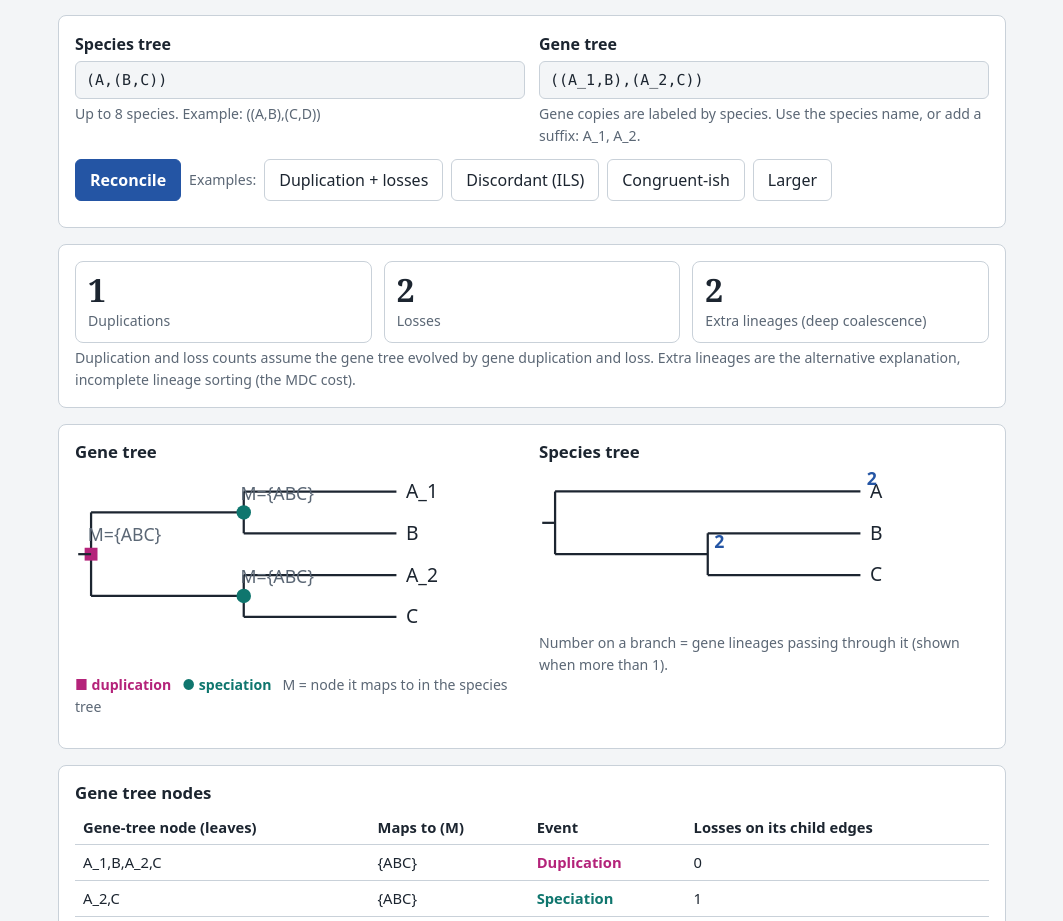
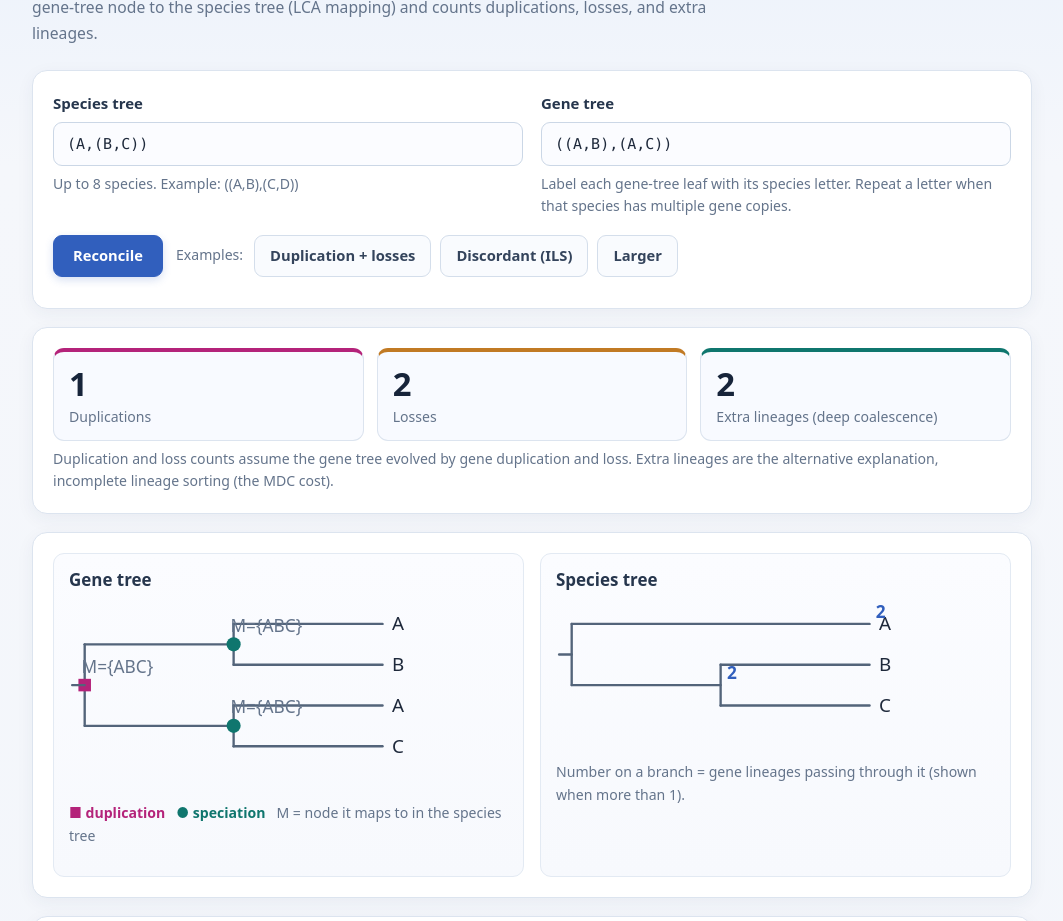
Before and after one commit to FariaT/Gene-Tree-Reconciliation, a plain HTML site: page index.html in a window 1280 px wide. Shown: the part 134-1055 px from the top of the page, without its empty margins (108-1171 px from the left). Drawn offline with Linux system fonts and the light colour scheme.

Commit message:
Add files via upload

```diff
--- a/index.html
+++ b/index.html
@@ -3,41 +3,109 @@
 <meta name="viewport" content="width=device-width, initial-scale=1, viewport-fit=cover">
 <title>Gene tree / species tree reconciliation</title>
 <style>
-:root{--bg:#f3f5f7;--card:#fff;--ink:#1c2530;--mut:#5b6775;--line:#c9d1d9;--dup:#b4237a;--spec:#0f766e;--acc:#2455a4;--err:#b42318;
-box-sizing:border-box;padding-top:env(safe-area-inset-top,0px);padding-bottom:env(safe-area-inset-bottom,0px)}
-@media (prefers-color-scheme:dark){:root:not([data-theme="light"]){--bg:#12171d;--card:#1b222b;--ink:#e6ebf0;--mut:#9aa7b4;--line:#33404d;--dup:#f06cb8;--spec:#4fd1c0;--acc:#7aa7f0;--err:#ff8a7a}}
-:root[data-theme="dark"]{--bg:#12171d;--card:#1b222b;--ink:#e6ebf0;--mut:#9aa7b4;--line:#33404d;--dup:#f06cb8;--spec:#4fd1c0;--acc:#7aa7f0;--err:#ff8a7a}
-*{box-sizing:border-box}html{scroll-padding-top:env(safe-area-inset-top,0px)}
-body{margin:0;background:var(--bg);color:var(--ink);font:16px/1.55 system-ui,-apple-system,"Segoe UI",sans-serif}
-main{max-width:980px;margin:0 auto;padding:20px 16px 48px}
-h1{font:600 1.6rem/1.2 Georgia,"Times New Roman",serif;margin:0 0 6px}
-p.lead{color:var(--mut);margin:0 0 18px;max-width:70ch}
-.card{background:var(--card);border:1px solid var(--line);border-radius:8px;padding:16px;margin-bottom:16px}
-label{display:block;font-weight:600;margin-bottom:4px}
-input[type=text]{width:100%;font:15px ui-monospace,Menlo,Consolas,monospace;padding:9px 10px;border:1px solid var(--line);border-radius:6px;background:var(--bg);color:var(--ink)}
-input:focus,button:focus-visible{outline:2px solid var(--acc);outline-offset:2px}
-.row{display:grid;grid-template-columns:1fr 1fr;gap:14px}
-@media(max-width:700px){.row{grid-template-columns:1fr}}
-.hint{color:var(--mut);font-size:.88rem;margin:4px 0 0}
-button{font:inherit;padding:8px 14px;border-radius:6px;border:1px solid var(--line);background:var(--card);color:var(--ink);cursor:pointer}
-button.go{background:var(--acc);border-color:var(--acc);color:#fff;font-weight:600}
-.btns{display:flex;flex-wrap:wrap;gap:8px;margin-top:12px;align-items:center}
-.err{color:var(--err);font-weight:600;margin-top:10px}
-.stats{display:grid;grid-template-columns:repeat(3,1fr);gap:12px}
-.stat{border:1px solid var(--line);border-radius:8px;padding:10px 12px}
-.stat b{display:block;font:600 2rem/1.1 Georgia,serif}
-.stat span{color:var(--mut);font-size:.88rem}
-.trees{display:grid;grid-template-columns:1fr 1fr;gap:14px}
-@media(max-width:700px){.trees{grid-template-columns:1fr}}
-.trees h2,.card h2{font:600 1.05rem/1.3 system-ui,sans-serif;margin:0 0 6px}
-svg{width:100%;height:auto;display:block}
-svg text{fill:var(--ink);font:12px system-ui,sans-serif}svg .m{fill:var(--mut);font-size:11px}
-svg line,svg path{stroke:var(--ink);stroke-width:1.4;fill:none}
-.tw{overflow-x:auto}
-table{border-collapse:collapse;width:100%;font-size:.92rem}
-th,td{text-align:left;padding:6px 8px;border-bottom:1px solid var(--line)}
-.d{color:var(--dup);font-weight:600}.s{color:var(--spec);font-weight:600}
+:root{
+  --bg:#f3f6fb;
+  --card:#ffffff;
+  --ink:#1e293b;
+  --mut:#64748b;
+  --line:#dce4ef;
+  --dup:#b4237a;
+  --spec:#0f766e;
+  --acc:#315fbd;
+  --err:#b42318;
+  --soft:#f8faff;
+}
+*{box-sizing:border-box}
+html{scroll-behavior:smooth}
+body{
+  margin:0;
+  background:linear-gradient(180deg,#eaf1fb 0,#f5f7fb 300px,var(--bg) 100%);
+  color:var(--ink);
+  font:15px/1.6 system-ui,-apple-system,"Segoe UI",sans-serif;
+}
+main{max-width:1040px;margin:0 auto;padding:34px 20px 56px}
+main::before{
+  content:"";display:block;width:58px;height:5px;border-radius:8px;
+  background:linear-gradient(90deg,var(--acc),var(--spec));margin-bottom:18px;
+}
+h1{
+  font:700 clamp(1.55rem,3vw,2rem)/1.2 system-ui,-apple-system,"Segoe UI",sans-serif;
+  margin:0 0 9px;letter-spacing:-.035em;color:#17243a;
+}
+p.lead{color:var(--mut);margin:0 0 24px;max-width:76ch;font-size:.98rem}
+.card{
+  background:var(--card);border:1px solid var(--line);border-radius:15px;
+  padding:20px;margin-bottom:18px;
+  box-shadow:0 5px 18px rgba(35,55,85,.055);
+}
+label{display:block;font-weight:700;margin-bottom:7px;color:#26364d}
+.row{display:grid;grid-template-columns:1fr 1fr;gap:18px}
+.row>div{min-width:0}
+input[type=text]{
+  display:block;width:100%;min-width:0;font:15px ui-monospace,SFMono-Regular,Menlo,Consolas,monospace;
+  padding:12px 13px;border:1px solid #cbd7e6;border-radius:9px;
+  background:#fbfcff;color:var(--ink);transition:border-color .15s,box-shadow .15s,background .15s;
+}
+input[type=text]:hover{border-color:#aebfd5;background:#fff}
+input:focus,button:focus-visible{outline:3px solid rgba(49,95,189,.18);outline-offset:2px;border-color:var(--acc)}
+.hint{color:var(--mut);font-size:.88rem;margin:7px 0 0}
+button{
+  font:600 .92rem/1.35 system-ui,-apple-system,"Segoe UI",sans-serif;
+  padding:10px 15px;border-radius:9px;border:1px solid #d4deeb;
+  background:#f9fbfe;color:#34445c;cursor:pointer;
+  transition:background .15s,border-color .15s,transform .15s,box-shadow .15s;
+}
+button:hover{background:#eef3fb;border-color:#b7c7dc;box-shadow:0 2px 6px rgba(35,55,85,.06)}
+button:active{transform:translateY(1px)}
+button.go{background:var(--acc);border-color:var(--acc);color:#fff;font-weight:700;padding-inline:19px;box-shadow:0 3px 8px rgba(49,95,189,.2)}
+button.go:hover{background:#264f9f;border-color:#264f9f}
+.btns{display:flex;flex-wrap:wrap;gap:9px;margin-top:17px;align-items:center}
+.btns .key{margin:0 2px 0 4px}
+.err{color:var(--err);font-weight:650;margin-top:11px}
+.stats{display:grid;grid-template-columns:repeat(3,minmax(0,1fr));gap:13px}
+.stat{
+  min-width:0;border:1px solid var(--line);border-top:4px solid var(--acc);
+  border-radius:11px;padding:14px 15px;background:var(--soft);
+}
+.stat:nth-child(1){border-top-color:var(--dup)}
+.stat:nth-child(2){border-top-color:#c17a24}
+.stat:nth-child(3){border-top-color:var(--spec)}
+.stat b{display:block;font:700 2.05rem/1.1 system-ui,sans-serif;margin-bottom:5px;color:#17243a}
+.stat span{color:var(--mut);font-size:.88rem;line-height:1.35;display:block}
+.trees{display:grid;grid-template-columns:1fr 1fr;gap:16px}
+.trees>div{
+  min-width:0;padding:15px;border:1px solid #e3eaf3;border-radius:11px;
+  background:linear-gradient(180deg,#fbfcff,#f7f9fd);
+}
+.trees h2,.card h2{font:700 1.06rem/1.35 system-ui,sans-serif;margin:0 0 10px;color:#26364d}
+svg{width:100%;height:auto;display:block;overflow:visible}
+svg text{fill:var(--ink);font:12px system-ui,sans-serif}
+svg .m{fill:var(--mut);font-size:11px}
+svg line,svg path{stroke:#53647a;stroke-width:1.5;fill:none;stroke-linecap:round}
+.tw{overflow-x:auto;border:1px solid var(--line);border-radius:9px}
+table{border-collapse:collapse;width:100%;font-size:.92rem;min-width:560px}
+th,td{text-align:left;padding:9px 11px;border-bottom:1px solid var(--line)}
+th{color:#52627a;font-weight:700;background:#f3f6fb;white-space:nowrap}
+tbody tr:last-child td{border-bottom:0}
+tbody tr:hover{background:#f8faff}
+.d{color:var(--dup);font-weight:700}.s{color:var(--spec);font-weight:700}
 .key{font-size:.88rem;color:var(--mut)}
+@media(max-width:700px){
+  main{padding:25px 14px 40px}
+  .row,.trees{grid-template-columns:1fr}
+  .card{padding:16px;border-radius:12px}
+  .trees>div{padding:12px}
+}
+@media(max-width:520px){
+  .stats{grid-template-columns:1fr}
+  .stat{padding:12px 14px}
+  .btns .key{width:100%;margin:2px 0 0}
+  .btns button{flex:1 1 auto}
+}
+@media(prefers-reduced-motion:reduce){
+  html{scroll-behavior:auto}
+  button,input[type=text]{transition:none}
+}
 </style></head><body><main>
 <h1>Gene tree / species tree reconciliation</h1>
 <p class="lead">Enter a rooted species tree and a rooted gene tree in Newick format. The tool maps each gene-tree node to the species tree (LCA mapping) and counts duplications, losses, and extra lineages.</p>
@@ -46,14 +114,13 @@ th,td{text-align:left;padding:6px 8px;border-bottom:1px solid var(--line)}
 <div class="row">
 <div><label for="st">Species tree</label><input id="st" type="text" value="(A,(B,C))" spellcheck="false">
 <p class="hint">Up to 8 species. Example: ((A,B),(C,D))</p></div>
-<div><label for="gt">Gene tree</label><input id="gt" type="text" value="((A_1,B),(A_2,C))" spellcheck="false">
-<p class="hint">Gene copies are labeled by species. Use the species name, or add a suffix: A_1, A_2.</p></div>
+<div><label for="gt">Gene tree</label><input id="gt" type="text" value="((A,B),(A,C))" spellcheck="false">
+<p class="hint">Label each gene-tree leaf with its species letter. Repeat a letter when that species has multiple gene copies.</p></div>
 </div>
 <div class="btns"><button class="go" id="run">Reconcile</button>
 <span class="key">Examples:</span>
-<button data-st="(A,(B,C))" data-gt="((A_1,B),(A_2,C))">Duplication + losses</button>
+<button data-st="(A,(B,C))" data-gt="((A,B),(A,C))">Duplication + losses</button>
 <button data-st="((A,B),C)" data-gt="((A,C),B)">Discordant (ILS)</button>
-<button data-st="((A,B),(C,D))" data-gt="(((A,B),C),D)">Congruent-ish</button>
 <button data-st="(((A,B),C),(D,E))" data-gt="((A,(B,D)),(C,E))">Larger</button></div>
 <div class="err" id="err" role="alert"></div>
 </section>
@@ -76,11 +143,7 @@ th,td{text-align:left;padding:6px 8px;border-bottom:1px solid var(--line)}
 <section class="card"><h2>Gene tree nodes</h2><div class="tw"><table><thead><tr><th>Gene-tree node (leaves)</th><th>Maps to (M)</th><th>Event</th><th>Losses on its child edges</th></tr></thead><tbody id="tb"></tbody></table></div>
 <p class="hint" id="rootloss"></p></section>
 
-<section class="card"><h2>How the counts work</h2>
-<p><b>Mapping.</b> A gene leaf maps to its species. An internal node maps to the lowest species-tree node that is an ancestor of both children’s images.</p>
-<p><b>Duplication.</b> A node is a duplication if it maps to the same species node as at least one of its children. Otherwise it is a speciation.</p>
-<p><b>Losses.</b> For each gene-tree edge from parent v to child w, count the species-tree edges between M(w) and M(v). Subtract 1 if v is a speciation, since that gap is a normal split. Add the edges above the gene root up to the species root.</p>
-<p><b>Extra lineages.</b> For each species-tree branch, count the gene lineages that cross it, then sum (count − 1) over the branches that have at least one lineage.</p></section>
+
 </div>
 </main>
 <script>
```
